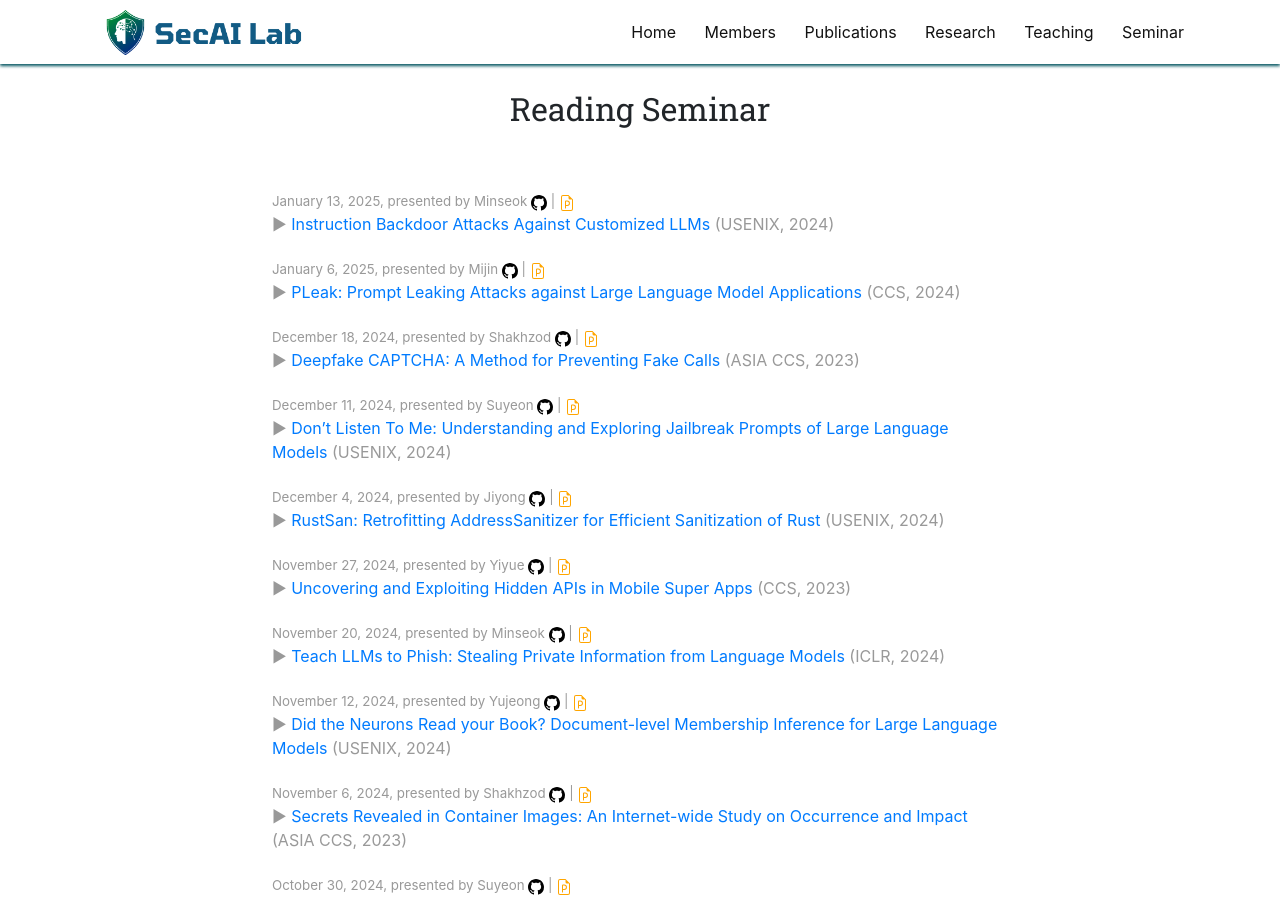
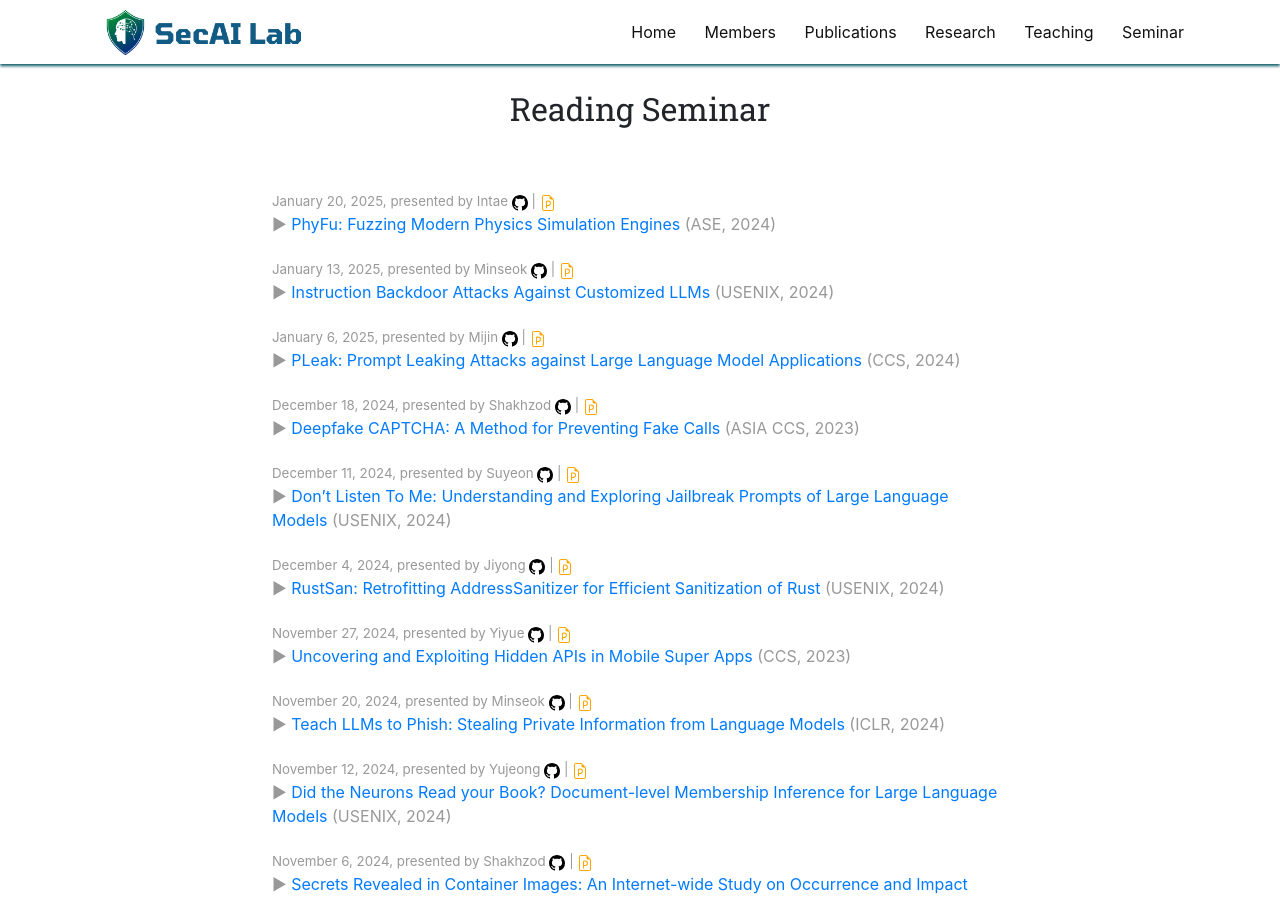
Before and after one commit to SecAI-Lab/secai-lab.github.io, a Jekyll site: the page built from pages/seminar.md, in a window 1280 px wide and 900 px high. Built offline with Jekyll 4.4.1, drawn with Linux system fonts in a browser that asks for light colours; nearby versions of some CDN libraries.

Commit message:
Update readings.yml

```diff
--- a/_data/readings.yml
+++ b/_data/readings.yml
@@ -1,3 +1,13 @@
+- title: "PhyFu: Fuzzing Modern Physics Simulation Engines"
+  link: "https://dl.acm.org/doi/10.1109/ASE56229.2023.00054"
+  ppt_link: "https://drive.google.com/file/d/166BGYajr0WaucrKW9xkudetsI-Po3HMZ/view?usp=sharing"
+  code_link: ""
+  presenter: Intae
+  conference: ASE
+  date: 2025.01.20
+  pub_year: 2024
+  discussion: "(Discussion) "
+
 - title: "Instruction Backdoor Attacks Against Customized LLMs"
   link: "https://www.usenix.org/system/files/usenixsecurity24-zhang-rui.pdf"
   ppt_link: "https://for8821.synology.me:5001/d/s/11jFcNRWXwuwXF0FyTHN8S1gV3ICtCsb/MWzgnV2kSWENGUneHwWAlShcb3B2lZzH-U7IgTcFD-gs"
```
